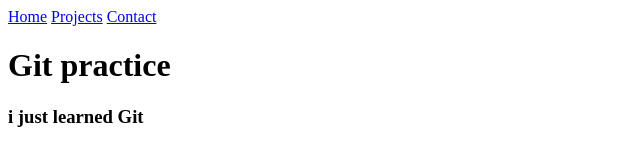
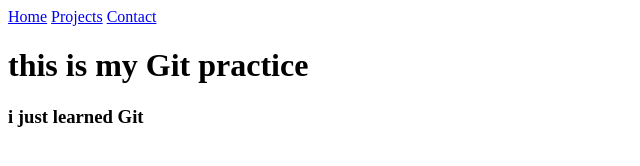
Before and after one commit to Mohan-1802/git_practice, a plain HTML site: page index.html in a window 1280 px wide. Shown: the whole page, without its empty margins (0-640 px from the left). Drawn offline with Linux system fonts and the light colour scheme.

Commit message:
title changed

```diff
--- a/index.html
+++ b/index.html
@@ -11,7 +11,7 @@
     <a href="#">Projects</a>
     <a href="#">Contact</a>
 </nav>
-    <h1>Git practice</h1>
+    <h1> this is my Git practice</h1>
     <h3>i just learned Git</h3>
 </body>
 </html>
```
